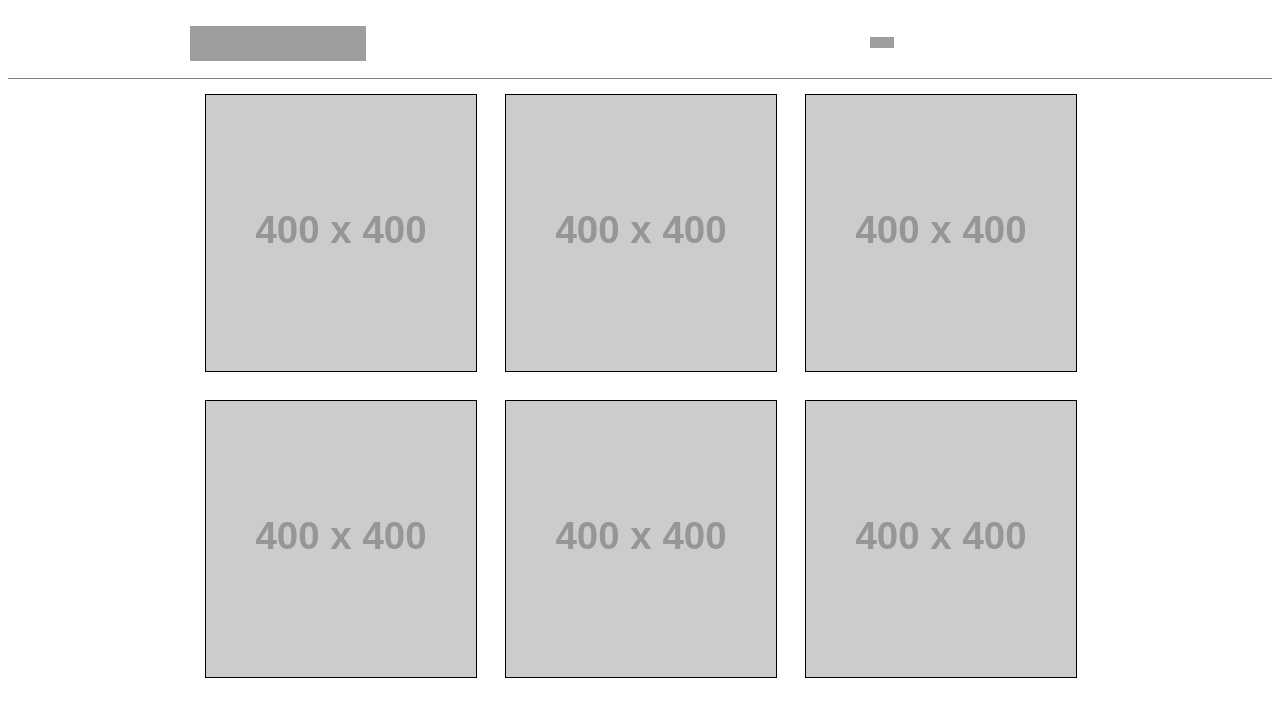
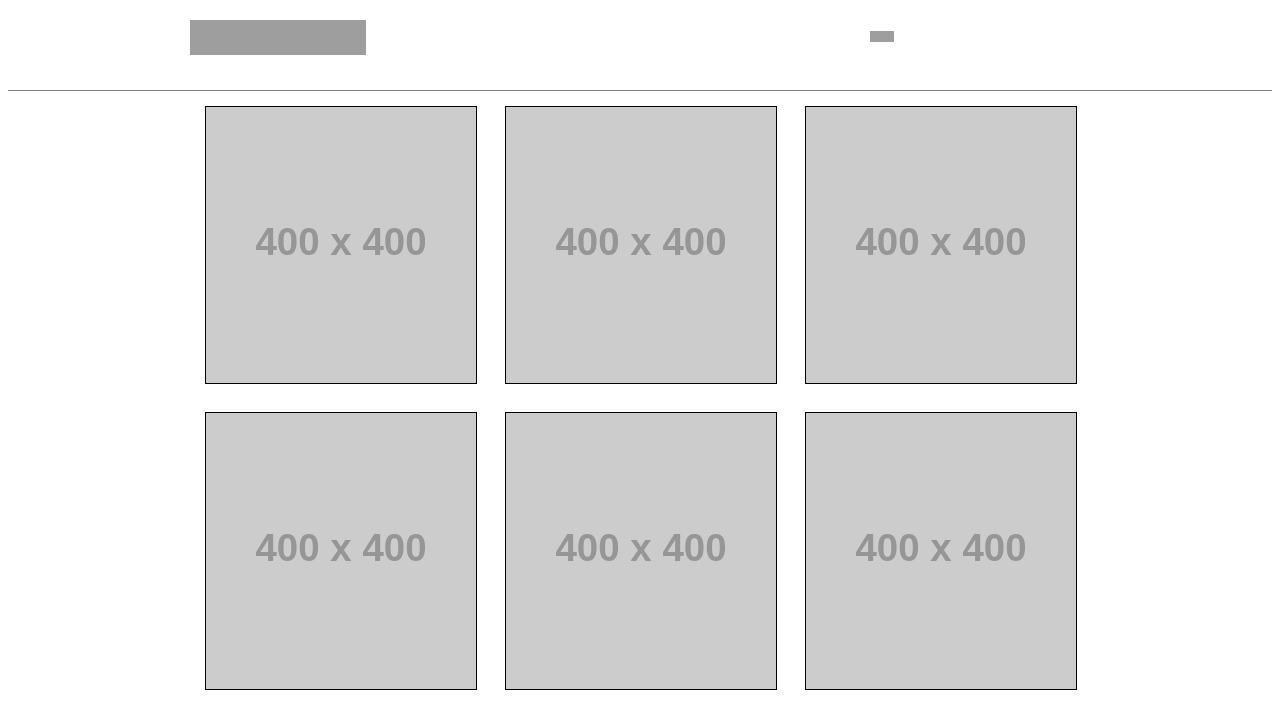
Before and after one commit to adilnaut/adilnaut.github.com, a plain HTML site: page index.html in a window 1280 px wide. Drawn offline with Linux system fonts and the light colour scheme; grey boxes are pictures that could not be loaded; placeholder pictures from the web are drawn by us.

```diff
--- a/index.html
+++ b/index.html
@@ -8,8 +8,7 @@
 </head>
 <body>
   <header>
-    <div class="container">
-      <br>
+    <div class="container" id="head_container">
         <div class="logo"> </div>
         <div class="button1"> </div>
         <div class="button2"> </div>
--- a/style.css
+++ b/style.css
@@ -98,6 +98,8 @@
   display: inline-block;
   margin-left: 20px;
 }
-
+#head_container {
+  margin-top: 20px;
+}
 
 /*http://placehold.it/400x400*/
```
